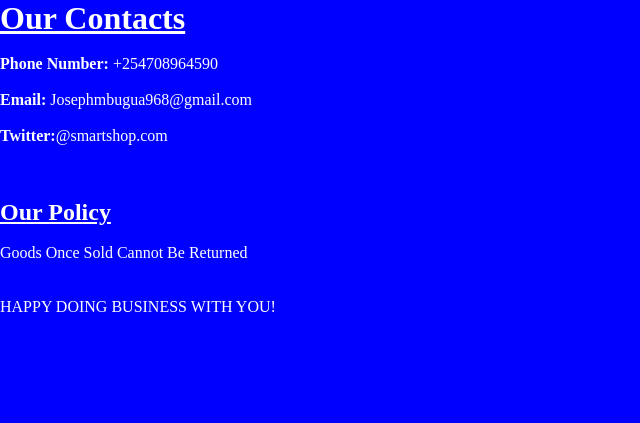
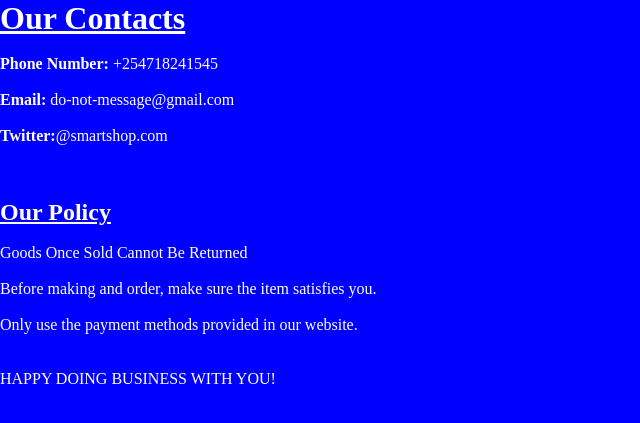
Before and after one commit to Joseph-Mbugua/Smartshop, a Flask app: template templates/contacts_and_policies.html in a window 1280 px wide. Shown: the top 423 px of the page, without its empty margins (0-640 px from the left). Run offline with Flask 2, Linux system fonts and the light colour scheme; the template is opened without the code that fills it, so the values that code supplies are empty; some libraries are stand-ins or nearby versions.

Commit message:
🛍️ 𝚂𝙼𝙰𝚁𝚃𝚂𝙷𝙾𝙿 🛒

```diff
--- a/templates/contacts_and_policies.html
+++ b/templates/contacts_and_policies.html
@@ -19,13 +19,15 @@
 </head>
 <body>
   <h1><b><u>Our Contacts</u></b></h1><br>
-  <p><b>Phone Number:</b> +254708964590</p><br>
-  <p><b>Email:</b> Josephmbugua968@gmail.com</p><br>
+  <p><b>Phone Number:</b> +254718241545</p><br>
+  <p><b>Email:</b> do-not-message@gmail.com</p><br>
   <p><b>Twitter:</b>@smartshop.com</p><br>
   <br>
   <br>
   <h2><u>Our Policy</u></h2><br>
   <p>Goods Once Sold Cannot Be Returned </p><br>
+  <p>Before making and order, make sure the item satisfies you.</p><br>
+  <p>Only use the payment methods provided in our website. </p><br>
   <br>
   <p>HAPPY DOING BUSINESS WITH YOU! </p>
 
```
